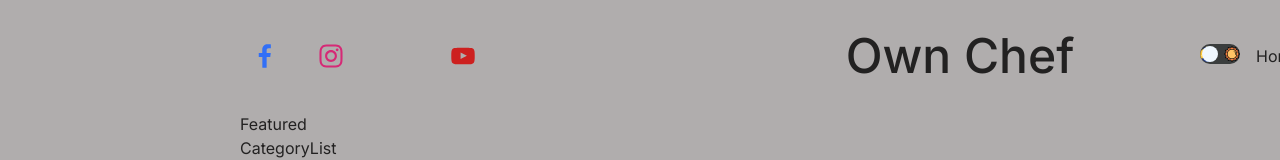
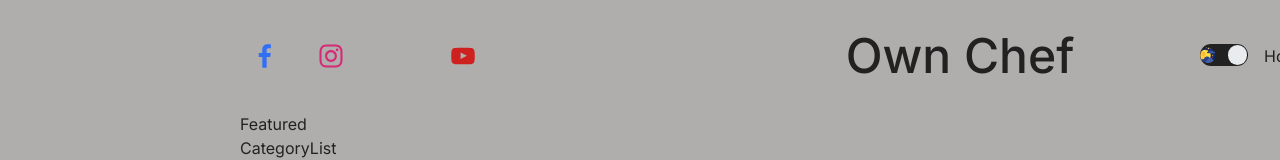
Before and after one commit to KarthikAkshaj/ownchef, a Next.js app: page / in a window 1280 px wide. Shown: the top 160 px of the page. Built offline with nearby package versions, Linux system fonts and the light colour scheme.

Commit message:
Feat: Completed theme toggle

```diff
--- a/Context/ThemeContext.tsx
+++ b/Context/ThemeContext.tsx
@@ -1,21 +1,33 @@
-"use client"
+"use client";
 
-import { createContext,useState } from "react";
+import { createContext, useEffect, useState } from "react";
 
 export const ThemeContext = createContext();
 
 const getFromLocalStorage = () => {
-    if ( typeof window !== undefined){
-        const value = localStorage.getItem("theme")
+    if (typeof window !== "undefined") {
+        const value = localStorage.getItem("theme");
         return value || "light";
     }
 };
 
 export const ThemeContextProvider = ({ children }) => {
-    const [theme, setTheme] = useState(() =>{
-        return getFromLocalStorage();
-    });
-    return <ThemeContext.Provider>{children}</ThemeContext.Provider>;
+        const [theme, setTheme] = useState(() => {
+            return getFromLocalStorage();
+        });
+
+    const toggle = () => {
+        setTheme(theme === "light" ? "dark" : "light");
+    };
+
+
+    useEffect(() => {
+        localStorage.setItem("theme", theme);
+    }, [theme]);
+
+    return (
+        <ThemeContext.Provider value={{ theme, toggle }}>{children}</ThemeContext.Provider>
+        );
 };
 
 export default ThemeContext;
--- /dev/null
+++ b/Providers/ThemeProvider.tsx
@@ -0,0 +1,23 @@
+"use client";
+
+import ThemeContext from "@/Context/ThemeContext";
+import React, { useContext, useEffect, useState } from "react";
+
+const ThemeProvider = ({ children }) => {
+  const { theme } = useContext(ThemeContext);
+  const [mounted, setMounted] = useState(false);
+
+  useEffect(() => {
+    setMounted(true);
+  }, []);
+
+  if (mounted) {
+    return (
+      <>
+        <div className={theme}>{children}</div>
+      </>
+    );
+  }
+};
+
+export default ThemeProvider;
--- a/app/Components/ThemeToggle/ThemeToggle.module.css
+++ b/app/Components/ThemeToggle/ThemeToggle.module.css
@@ -1,20 +1,19 @@
 .container {
-    width: 40px;
-    height: 20px;
+    width: 3rem;
+    height: 22px;
     border-radius: 50px;
     cursor: pointer;
     display: flex;
     align-items: center;
     justify-content: space-between;
-    background-color: rgb(58, 61, 61);
+    background-color: var(--textColor);
     position: relative;
 }
 
 .ball {
-    width: 1rem;
-    height: 1rem;
+    width: 1.2rem;
+    height: 1.2rem;
     border-radius: 50%;
-    background-color: aliceblue;
-    left: 2px;
+    /* background-color: aliceblue; */
     position: absolute;
 }
--- a/app/Components/ThemeToggle/ThemeToggle.tsx
+++ b/app/Components/ThemeToggle/ThemeToggle.tsx
@@ -1,13 +1,26 @@
-import React from "react";
+"use client";
+
+import React, { useContext } from "react";
 import style from "./ThemeToggle.module.css";
 import Image from "next/image";
+import ThemeContext from "@/Context/ThemeContext";
 
 const ThemeToggle = () => {
+  const { theme, toggle } = useContext(ThemeContext);
+  console.log(theme);
+
   return (
     <>
-      <div className={style.container}>
+      <div className={style.container} onClick={toggle}>
         <Image src="/Moon.png" alt="" width={16} height={16} />
-        <div className={style.ball}></div>
+        <div
+          className={style.ball}
+          style={
+            theme === "dark"
+              ? { left: 1, backgroundColor: "#003566" }
+              : { right: 1, backgroundColor: "#e9ecef" }
+          }
+        ></div>
         <Image src="/Sun.png" alt="" width={16} height={16} />
       </div>
     </>
--- a/app/globals.css
+++ b/app/globals.css
@@ -4,7 +4,7 @@
 
 :root {
   --bg: #b0adad;
-  --text-color: #222121;
+  --textColor: #222121;
   --softBg: #f0f0f0;
   --softTextColor: #494848;
 }
@@ -31,7 +31,7 @@ a {
   min-height: 100vh;
   min-width: 1920px;
   background-color: var(--bg);
-  color: var(--text-color);
+  color: var(--textColor);
 }
 
 .wrapper {
@@ -42,3 +42,11 @@ a {
   padding-right: 80px;
   /* background-color: aqua; */
 }
+
+.dark {
+  /* dark mode */
+  --bg: #1c1c1ce7;
+  --textColor: #d9dcd9;
+  --softBg: #15213dea;
+  --softTextColor: #edf6f9;
+}
--- a/app/layout.tsx
+++ b/app/layout.tsx
@@ -4,6 +4,7 @@ import "./globals.css";
 import Navbar from "./Components/Navbar/Navbar";
 import Footer from "./Components/Footer/Footer";
 import { ThemeContextProvider } from "@/Context/ThemeContext";
+import ThemeProvider from "@/Providers/ThemeProvider";
 
 const inter = Inter({ subsets: ["latin"] });
 
@@ -21,6 +22,7 @@ export default function RootLayout({
     <html lang="en">
       <body className={inter.className}>
         <ThemeContextProvider>
+          <ThemeProvider>
             <div className="container">
               <div className="wrapper">
                 <Navbar />
@@ -28,6 +30,7 @@ export default function RootLayout({
                 <Footer />
               </div>
             </div>
+          </ThemeProvider>
         </ThemeContextProvider>
       </body>
     </html>
```
Lines whose indentation alone changed are shown as unchanged.
